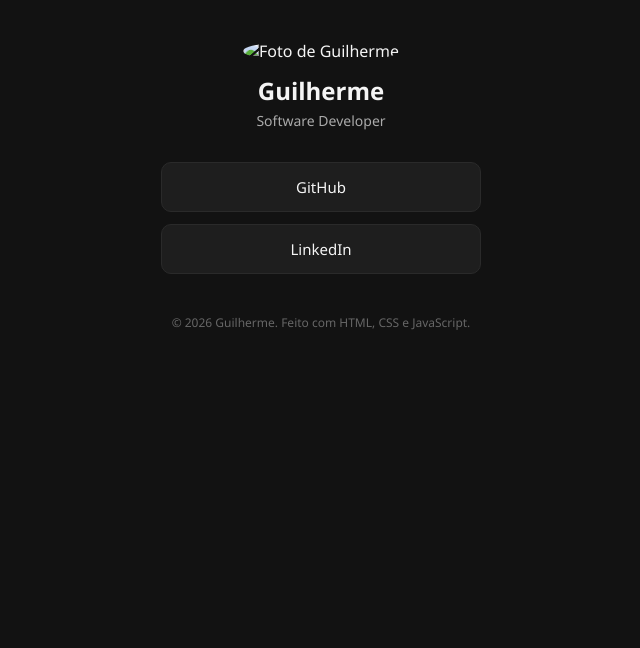
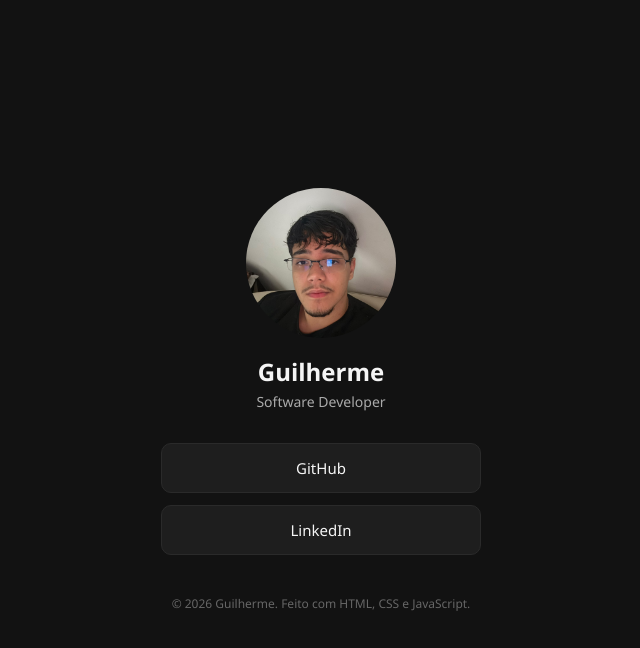
Before and after one commit to tyiwe/linkhub, a plain HTML site: page index.html in a window 1280 px wide. Shown: the whole page, without its empty margins (319-959 px from the left). Drawn offline with Linux system fonts and the light colour scheme.

Commit message:
feat: adiciona foto de perfil real

```diff
--- a/assets/css/style.css
+++ b/assets/css/style.css
@@ -12,6 +12,7 @@ body {
   display: flex;
   flex-direction: column;
   align-items: center;
+  justify-content: center; /* alteração pra ficar ao meio (vertical), podendo dar erro com muitos links*/
   padding: 40px 16px;
 }
 
@@ -21,8 +22,8 @@ header {
 }
 
 #foto-perfil {
-  width: 80px;
-  height: 80px;
+  width: 150px;
+  height: 150px;
   border-radius: 50%;
   object-fit: cover;
   margin-bottom: 12px;
--- a/index.html
+++ b/index.html
@@ -8,14 +8,14 @@
 </head>
 <body>
   <header>
-    <img src="assets/img/foto-perfil.jpg" alt="Foto de Guilherme" id="foto-perfil"> <!-- TODO: a ser implementado depois-->
+    <img src="assets/img/foto-perfil.jpeg" alt="Foto de Guilherme" id="foto-perfil"> <!-- TODO: a ser implementado depois-->
     <h1>Guilherme</h1>
     <p>Software Developer</p>
   </header>
 
   <main>
     <section id="lista-links" aria-label="Meus links">
-      <!-- Preenchido via JavaScript -->
+      <!-- preenchido via javascript -->
     </section>
   </main>
 
```
Also changed, not shown: assets/img/foto-perfil.jpeg (added), assets/img/foto-perfil.jpg (deleted).
